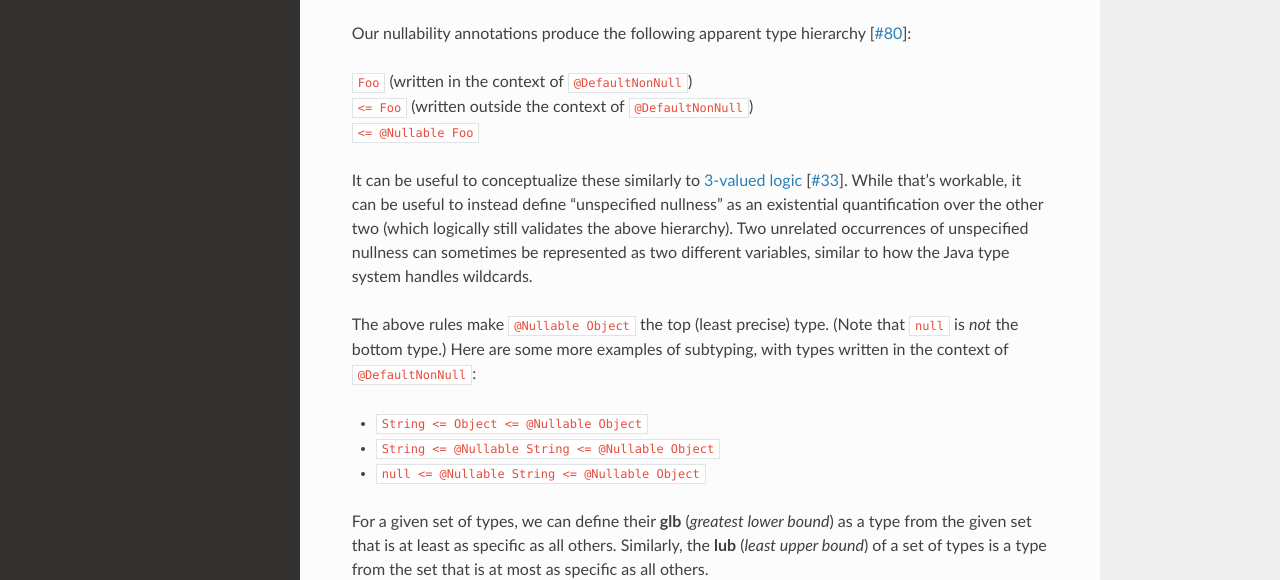
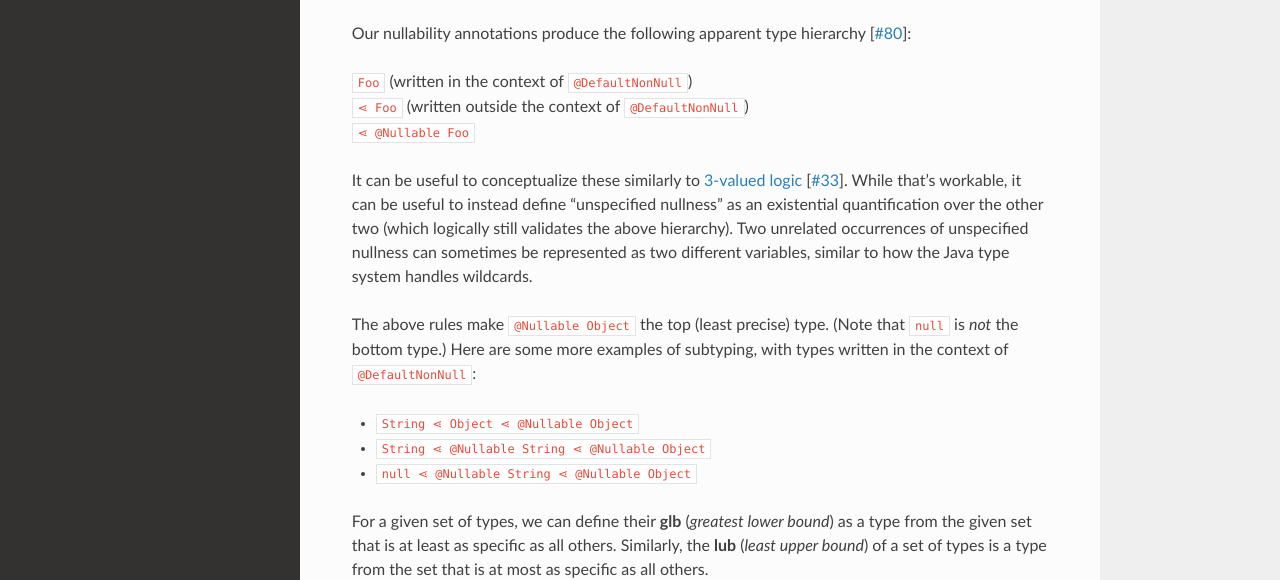
Before and after one commit to jspecify/jspecify, a Sphinx documentation site: the page built from docs/spec.rst, in a window 1280 px wide and 900 px high, scrolled down 2857 px. Shown: the part 159-739 px from the top of the window. Built offline with Sphinx 7.4.7 and the Read the Docs theme 2.0.0, drawn with Linux system fonts in a browser that asks for light colours.

Commit message:
Drop <=, which the JLS uses for containment.

```diff
--- a/docs/spec.rst
+++ b/docs/spec.rst
@@ -207,8 +207,8 @@ Our nullability annotations produce the following apparent type
 hierarchy [`#80 <https://github.com/jspecify/jspecify/issues/80>`__]:
 
 | ``Foo`` (written in the context of ``@DefaultNonNull``)
-| ``<= Foo`` (written outside the context of ``@DefaultNonNull``)
-| ``<= @Nullable Foo``
+| ``⋖ Foo`` (written outside the context of ``@DefaultNonNull``)
+| ``⋖ @Nullable Foo``
 
 It can be useful to conceptualize these similarly to `3-valued
 logic <https://en.wikipedia.org/wiki/Three-valued_logic>`__
@@ -224,9 +224,9 @@ The above rules make ``@Nullable Object`` the top (least precise) type.
 examples of subtyping, with types written in the context of
 ``@DefaultNonNull``:
 
--  ``String <= Object <= @Nullable Object``
--  ``String <= @Nullable String <= @Nullable Object``
--  ``null <= @Nullable String <= @Nullable Object``
+-  ``String ⋖ Object ⋖ @Nullable Object``
+-  ``String ⋖ @Nullable String ⋖ @Nullable Object``
+-  ``null ⋖ @Nullable String ⋖ @Nullable Object``
 
 For a given set of types, we can define their **glb** (*greatest lower
 bound*) as a type from the given set that is at least as specific as all
```
